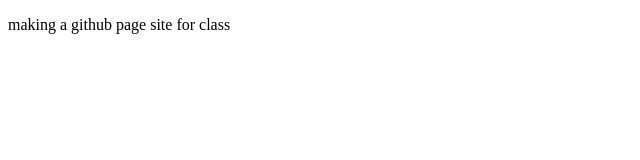
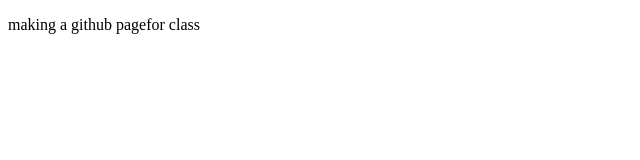
Before and after one commit to dboudro/dboudro.github.io, a plain HTML site: page index.html in a window 1280 px wide. Shown: the full height of the page, 0-640 px from the left. Drawn offline with Linux system fonts and the light colour scheme.

Commit message:
Update index.html

```diff
--- a/index.html
+++ b/index.html
@@ -2,5 +2,5 @@
 <head>
 </head>
 <body>
-<p> making a github page site for class </p>
+<p> making a github pagefor class </p>
 </body>
```
